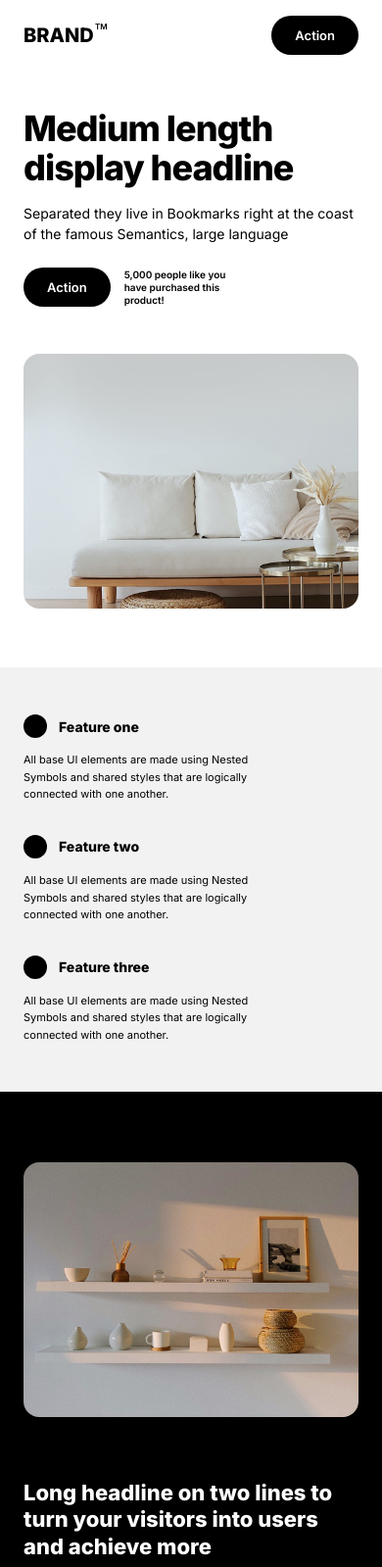
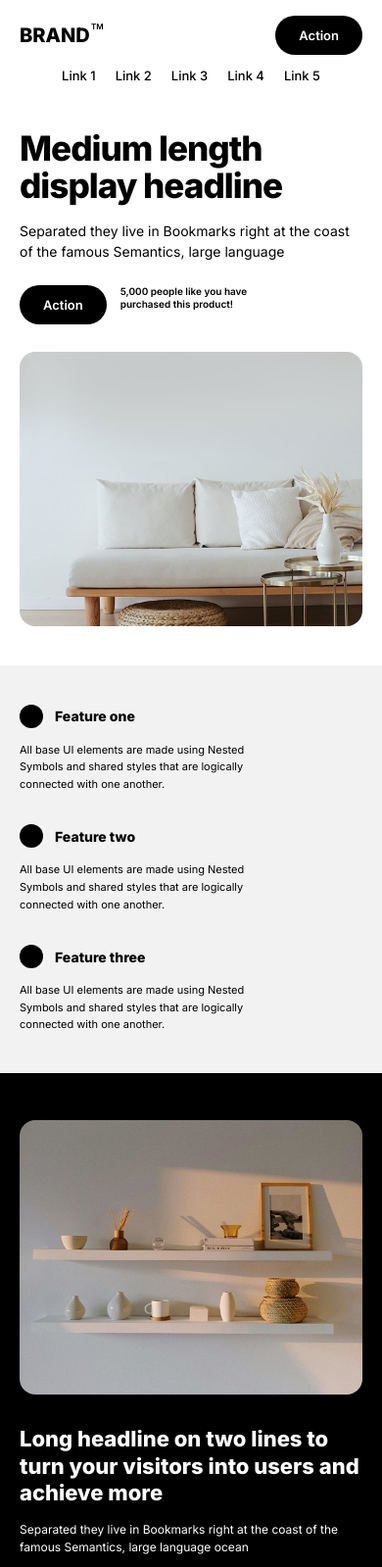
Before and after one commit to Shalva5eptem/figma3, a plain HTML site: page index.html in a window 390 px wide. Shown: the top 1599 px of the page at 98% size. Drawn offline with Linux system fonts and the light colour scheme.

Commit message:
first commit

```diff
--- a/style.css
+++ b/style.css
@@ -18,7 +18,7 @@ a { text-decoration: none; color: inherit; }
 ul { list-style-position: inside; }
 
 .container {
-  max-width: 1100px;
+  max-width: 1440px;
   margin: 0 auto;
   padding: 0 24px;
 }
@@ -52,6 +52,7 @@ ul { list-style-position: inside; }
   position: relative;
   font-weight: 800;
   font-size: 20px;
+  width: fit-content
 }
 .tm {
   position: absolute;
@@ -247,8 +248,22 @@ ul { list-style-position: inside; }
 .subscribe p { font-size: 9px; color: #888; max-width: 220px; }
 
 
+
+
 @media (max-width: 768px) {
-  .links { display: none; }
+  .nav-inner {
+    flex-wrap: wrap;
+    column-gap: 16px;
+    row-gap: 12px;
+  }
+
+  .links {
+    order: 1;
+    flex: 1 0 100%;
+    justify-content: center;
+    flex-wrap: wrap;
+    gap: 12px 20px;
+  }
 
   .hero-inner,
   .showcase-inner,
@@ -256,12 +271,37 @@ ul { list-style-position: inside; }
   .testimonials-inner {
     grid-template-columns: 1fr;
   }
-  .hero-text h1 { font-size: 36px; }
+
+  .hero-text h1 { font-size: 40px; }
   .hero-inner img,
-  .showcase-inner img { height: 260px; }
+  .showcase-inner img { height: 280px; }
 
-  .footer-inner { grid-template-columns: 1fr 1fr; }
-  .footer-logo, .subscribe { grid-column: 1 / -1; }
+  .footer-inner { grid-template-columns: repeat(2, minmax(0, 1fr)); }
+  .footer-logo,
+  .subscribe { grid-column: 1 / -1; }
 
-  .cta { padding: 90px 24px; }
+  .cta { padding: 96px 24px; }
 }
+
+@media (max-width: 480px) {
+  .container { padding-right: 20px; padding-left: 20px; }
+
+  .hero-inner { gap: 28px; padding-top: 28px; padding-bottom: 40px; }
+  .hero-text h1 { font-size: clamp(32px, 9vw, 40px); }
+  .hero-cta { align-items: flex-start; }
+  .hero-cta small { max-width: 140px; }
+
+  .features,
+  .testimonials { padding: 40px 0; }
+  .showcase { padding: 48px 0; }
+  .showcase-inner { gap: 32px; }
+
+
+  .footer { padding: 40px 0; }
+  .footer-inner { grid-template-columns: minmax(0, 1fr); }
+  .footer-logo,
+  .subscribe { grid-column: auto; }
+
+  .cta { padding: 80px 20px; }
+  .cta h2 { font-size: 26px; }
+}
```
Also changed, not shown: backgroundphoto.png.
